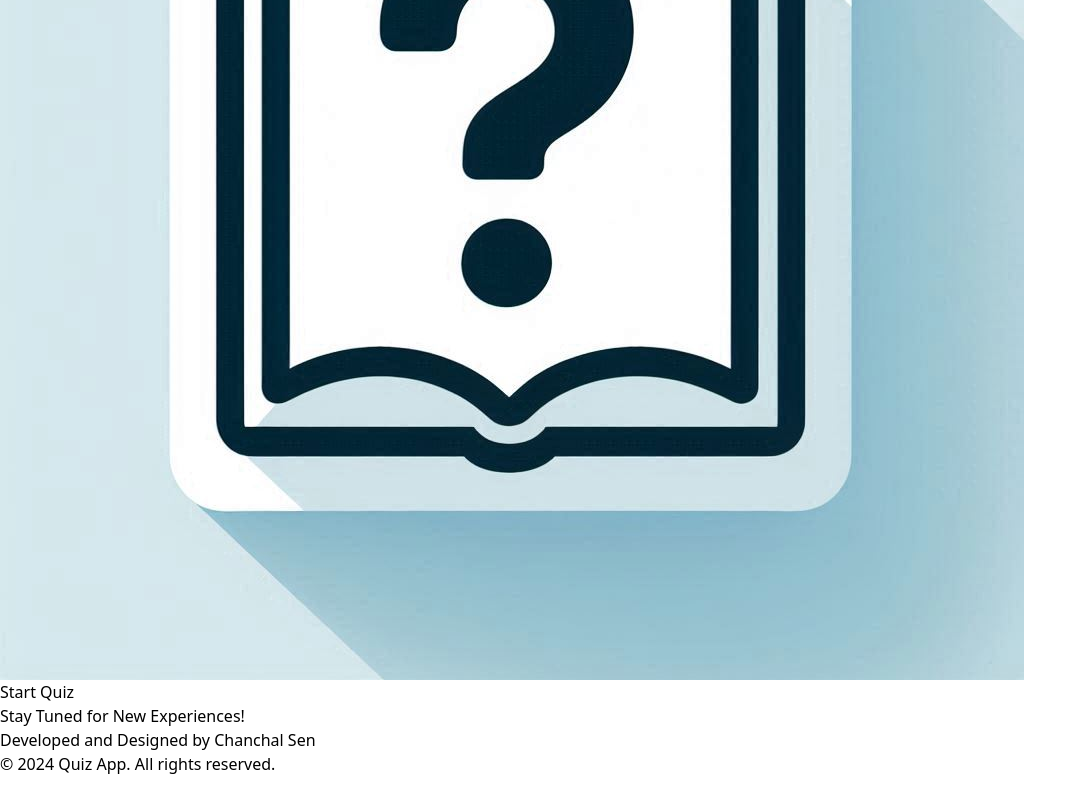
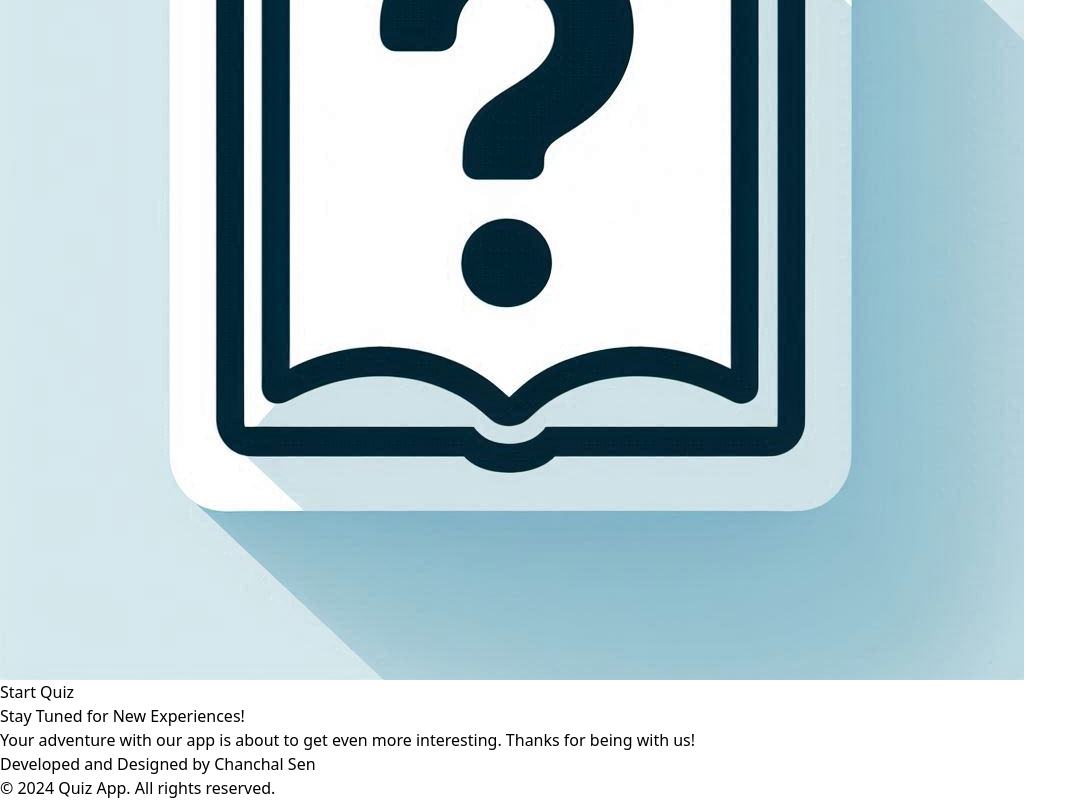
Before and after one commit to ChanchalSen09/Quiz-App, a React (Vite) app in the folder Quiz/: page / in a window 1280 px wide. Shown: the part 2560-3360 px from the top of the page, without its empty margins (0-1087 px from the left). Before the commit the page ends 3336 px from the top, so only its background shows below. Built offline with nearby package versions, Linux system fonts and the light colour scheme.

Commit message:
Update message

```diff
--- a/Quiz/src/Components/Home.jsx
+++ b/Quiz/src/Components/Home.jsx
@@ -92,6 +92,9 @@ const Home = () => {
                             Keep an eye out for surprises that will elevate your experience to the next level!
                         </p>
                     )}
+                    <p className="text-base text-gray-500">
+                        Your adventure with our app is about to get even more interesting. Thanks for being with us!
+                    </p>
                 </section>
             </main>
 
```
